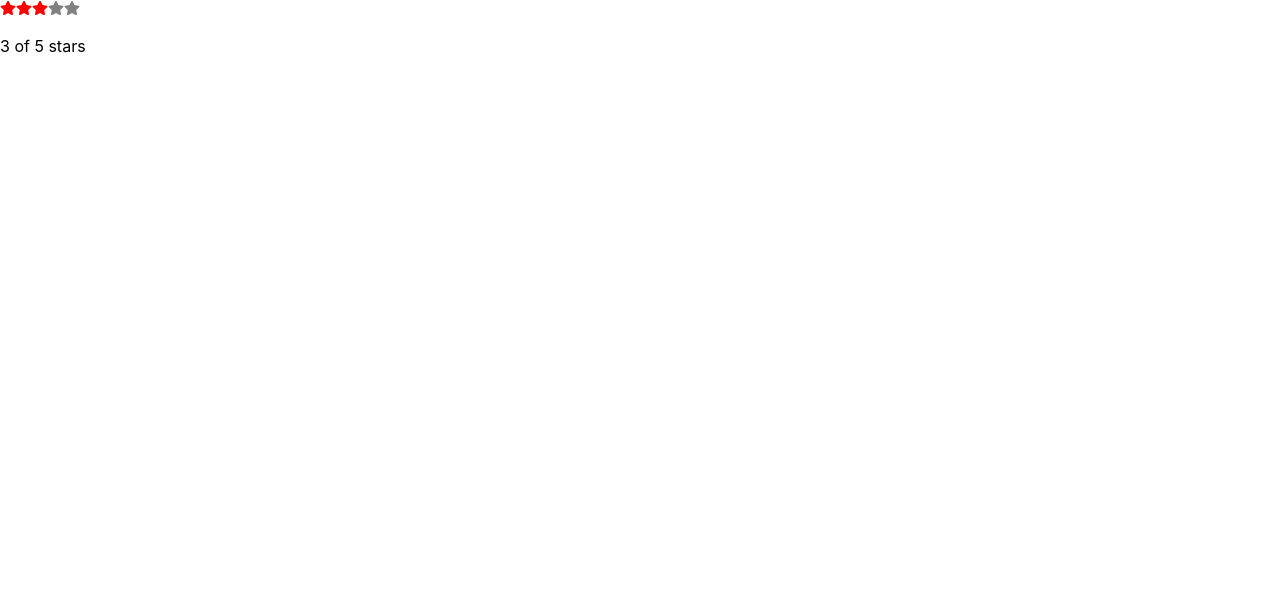
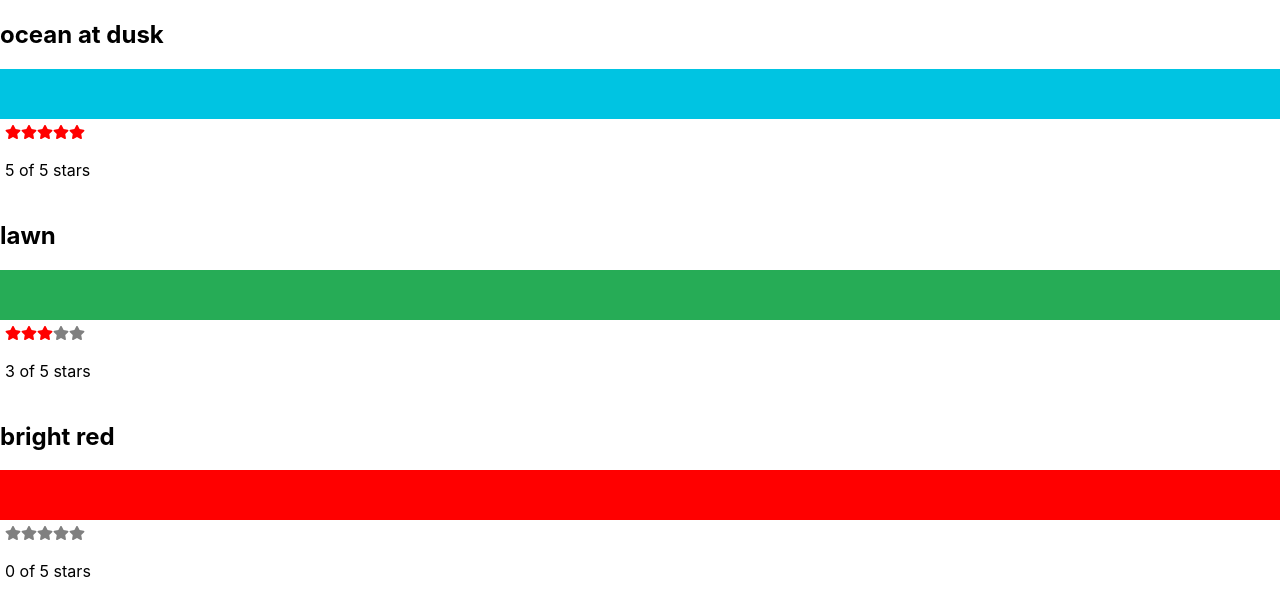
Before and after one commit to ds3309/react_hands_on_learning, a React (Create React App) app in the folder star-rating/: page / in a window 1280 px wide. Shown: the top 616 px of the page. Built offline with nearby package versions, Linux system fonts and the light colour scheme.

Commit message:
ColorList追加

```diff
--- a/star-rating/src/App.js
+++ b/star-rating/src/App.js
@@ -1,11 +1,10 @@
-import logo from './logo.svg';
-import './App.css';
-import StarRating from './StarRating';
+import React, { useState } from "react";
+import colorData from "./color-data.json";
+import ColorList from "./ColorList";
 
 function App() {
-  return (
-    <StarRating />
-  );
+  const [colors] = useState(colorData);
+  return <ColorList colors={colors} />;
 }
 // function App() {
 //   return (
--- /dev/null
+++ b/star-rating/src/Color.js
@@ -0,0 +1,11 @@
+import StarRating from "./StarRating";
+
+export default function Color({ title, color, rating }){
+    return (
+        <section>
+            <h1>{title}</h1>
+            <div style={{ height: 50, backgroundColor: color }}></div>
+            <StarRating selectedStars={rating} />
+        </section>
+    );
+}
--- /dev/null
+++ b/star-rating/src/ColorList.js
@@ -0,0 +1,13 @@
+import React from "react";
+import Color from "./Color";
+
+export default function ColorList({ colors = [] }) {
+    if (!colors.length) return <div>No Colors Listed.</div>;
+    return (
+        <div>
+            {
+                colors.map(color => <Color key={color.id} {...color} />)
+            }
+        </div>
+    );
+}
--- a/star-rating/src/StarRating.js
+++ b/star-rating/src/StarRating.js
@@ -5,20 +5,19 @@
     <FaStar color={selected ? "red" : "grey "} onClick={onSelect} />
 );
 
-export default function StarRating({ totalStars = 5 }) {
-    const [selectedStars, setSelectedStars] = useState(3);
+export default function StarRating({ style = {}, totalStars = 5, selectedStars = 0, ...props }) {
     return (
-        <>
+        <div style={{ padding: "5px", ...style }} {...props}>
             {[...Array(totalStars)].map((_, i) => (
                 <Star
                     key={i}
                     selected={selectedStars > i}
-                    onSelect={() => setSelectedStars(i + 1)}
+                    //onSelect={() => setSelectedStars(i + 1)}
                 />
             ))}
             <p>
                 {selectedStars} of {totalStars} stars
             </p>
-        </>
+        </div>
     );
 }
--- /dev/null
+++ b/star-rating/src/color-data.json
@@ -0,0 +1,20 @@
+[
+    {
+        "id": "1",
+        "title": "ocean at dusk",
+        "color": "#00c4e2",
+        "rating": 5
+    },
+    {
+        "id": "2",
+        "title": "lawn",
+        "color": "#26ac56",
+        "rating": 3
+    },
+    {
+        "id": "3",
+        "title": "bright red",
+        "color": "#ff0000",
+        "rating": 0
+    }
+]
```
